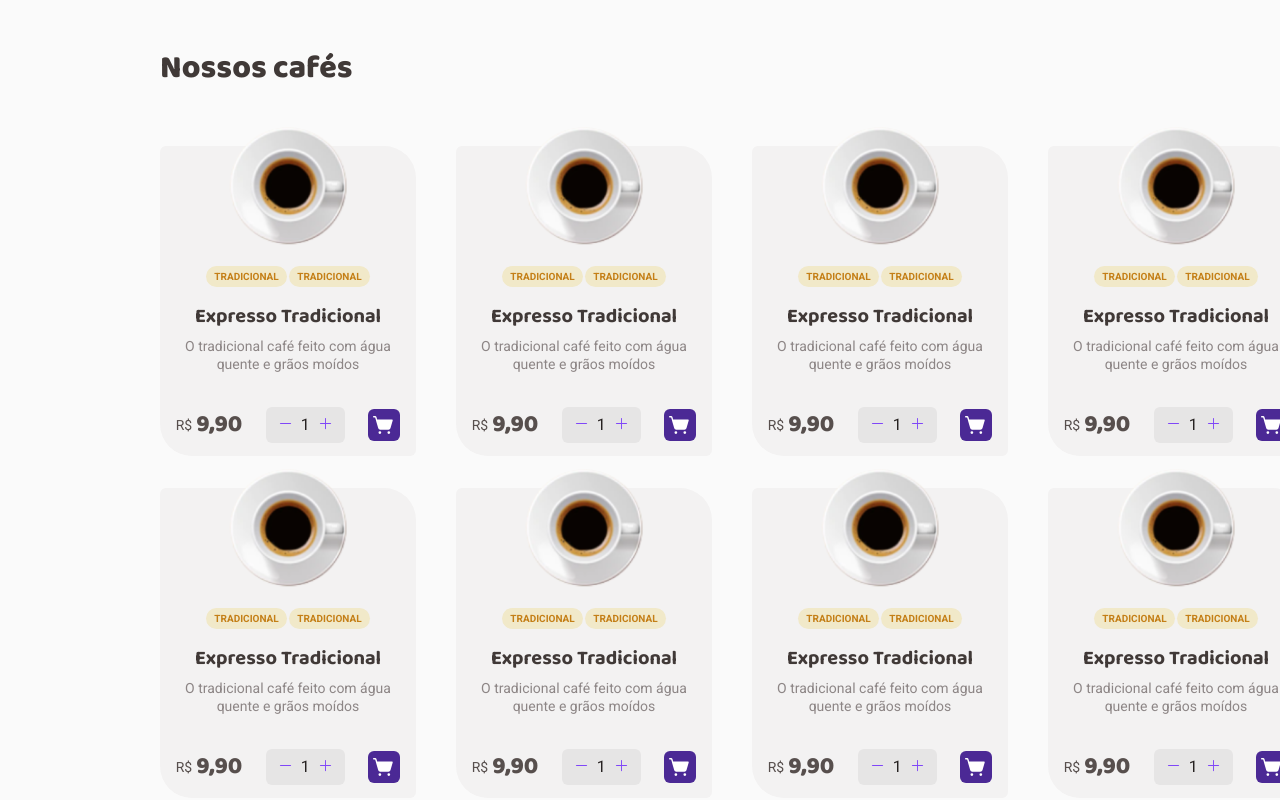
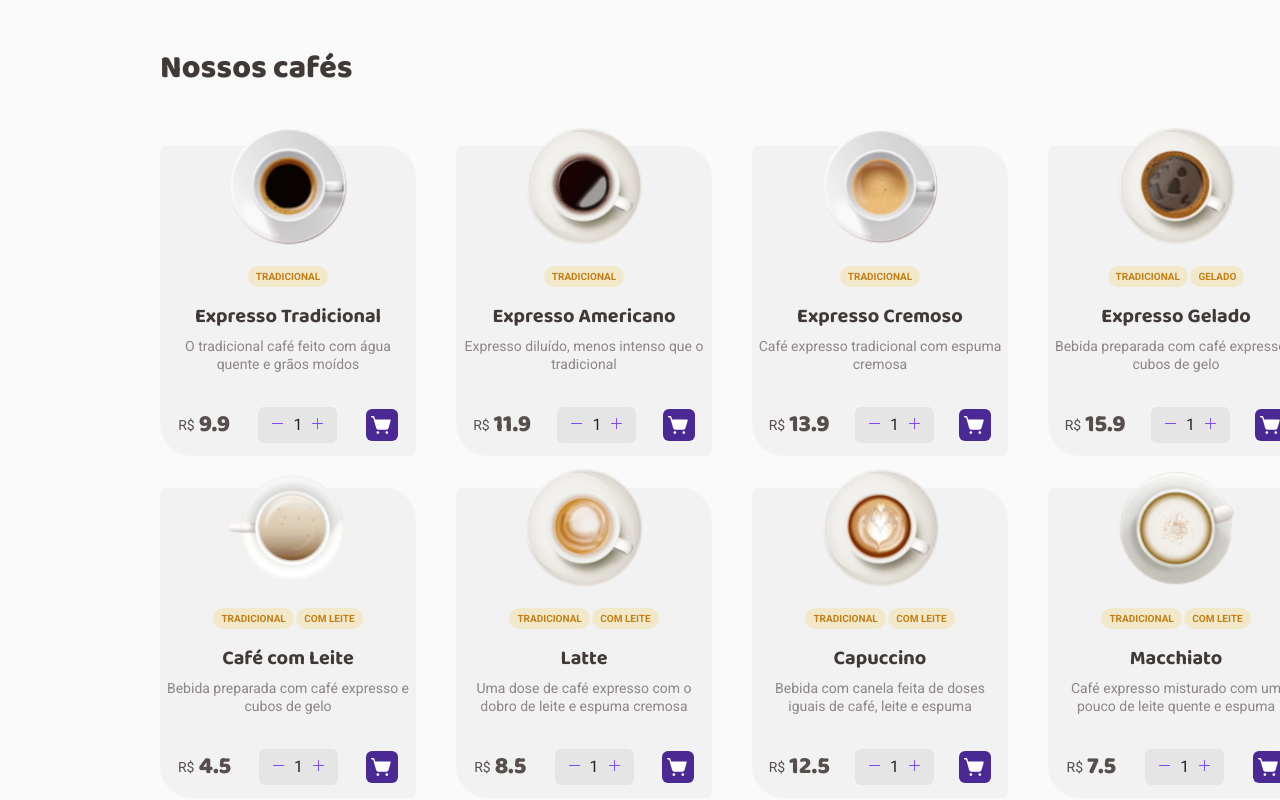
Before and after one commit to JulioMacedo0/coffee-delivery, a React (Vite) app: page / in a window 1280 px wide. Shown: the part 600-1400 px from the top of the page. Built offline with nearby package versions, Linux system fonts and the light colour scheme; data requests are answered from the project's data file.

Commit message:
fix: add props in CardCoffee

```diff
--- a/src/pages/Home/Components/CardCoffee/index.tsx
+++ b/src/pages/Home/Components/CardCoffee/index.tsx
@@ -2,21 +2,37 @@ import { Minus, Plus, ShoppingCartSimple } from "phosphor-react";
 import { NavLink } from "react-router-dom";
 import cafe from "../../../../assets/ExpressoTradicional.svg";
 import * as S from "./styles";
-export const CardCoffee = () => {
+console.log(cafe);
+interface CardCoffeProps {
+  img: string;
+  tags: [];
+  name: string;
+  description: string;
+  price: number;
+}
+
+export const CardCoffee = ({
+  img,
+  tags,
+  name,
+  description,
+  price,
+}: CardCoffeProps) => {
   return (
     <S.Container>
-      <img src={cafe} alt="" />
+      <img src={img} alt="" />
       <S.TasteContainer>
-        <S.TasteSpan>tradicional</S.TasteSpan>
-        <S.TasteSpan>tradicional</S.TasteSpan>
+        {tags.map((tag) => (
+          <S.TasteSpan>{tag}</S.TasteSpan>
+        ))}
       </S.TasteContainer>
 
-      <h3>Expresso Tradicional</h3>
-      <p>O tradicional café feito com água quente e grãos moídos</p>
+      <h3>{name}</h3>
+      <p>{description}</p>
 
       <footer>
         <S.PricingContainer>
-          <S.CurrencyType>R$ </S.CurrencyType> <S.Price>9,90</S.Price>
+          <S.CurrencyType>R$ </S.CurrencyType> <S.Price>{price}</S.Price>
         </S.PricingContainer>
         <S.CounterItem>
           <button>
--- a/src/pages/Home/Components/Content/index.tsx
+++ b/src/pages/Home/Components/Content/index.tsx
@@ -1,20 +1,43 @@
+import { useEffect, useState } from "react";
 import { CardCoffee } from "../CardCoffee";
 import * as S from "./styles";
+import { api } from "../../../../API/api";
+
+interface CoffesProps {
+  description: string;
+  id: number;
+  name: string;
+  photo: string;
+  price: number;
+  tags: [];
+}
 
 export const Content = () => {
+  const [Coffes, SetCoffes] = useState<CoffesProps[]>([]);
+
+  useEffect(() => {
+    api.get("/products").then((response) => {
+      SetCoffes(response.data);
+    });
+  }, []);
+
   return (
     <S.Container>
       <S.CoffesContainer>
         <h2>Nossos cafés</h2>
         <S.GridContainer>
-          <CardCoffee />
-          <CardCoffee />
-          <CardCoffee />
-          <CardCoffee />
-          <CardCoffee />
-          <CardCoffee />
-          <CardCoffee />
-          <CardCoffee />
+          {Coffes.map((coffe) => {
+            return (
+              <CardCoffee
+                key={coffe.id}
+                description={coffe.description}
+                img={coffe.photo}
+                name={coffe.name}
+                price={coffe.price}
+                tags={coffe.tags}
+              />
+            );
+          })}
         </S.GridContainer>
       </S.CoffesContainer>
     </S.Container>
```
